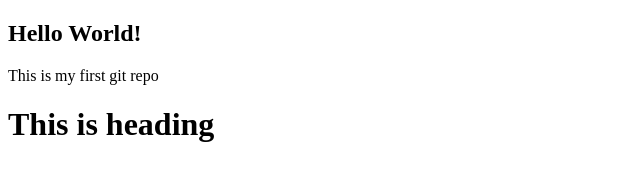
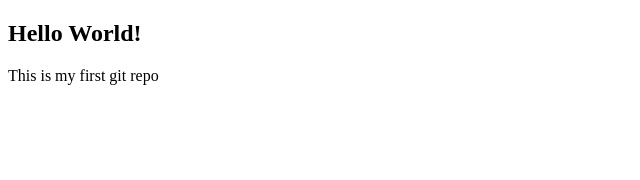
Before and after one commit to divy-03/Repo, a plain HTML site: page index.html in a window 1280 px wide. Shown: the whole page, without its empty margins (0-640 px from the left). Drawn offline with Linux system fonts and the light colour scheme.

Commit message:
commented

```diff
--- a/index.html
+++ b/index.html
@@ -9,6 +9,6 @@
 <body>
     <h2>Hello World!</h2>
     <p>This is my first git repo</p>
-    <h1>This is heading</h1>
+    <!-- <h1>This is heading</h1> -->
 </body>
 </html>
```
